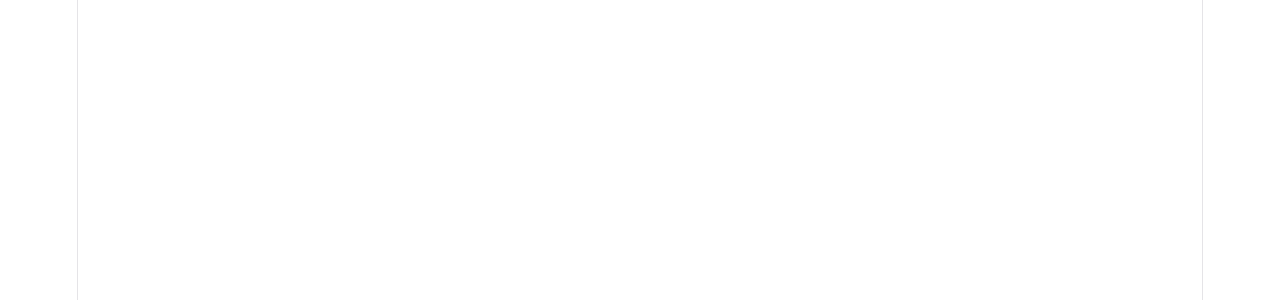
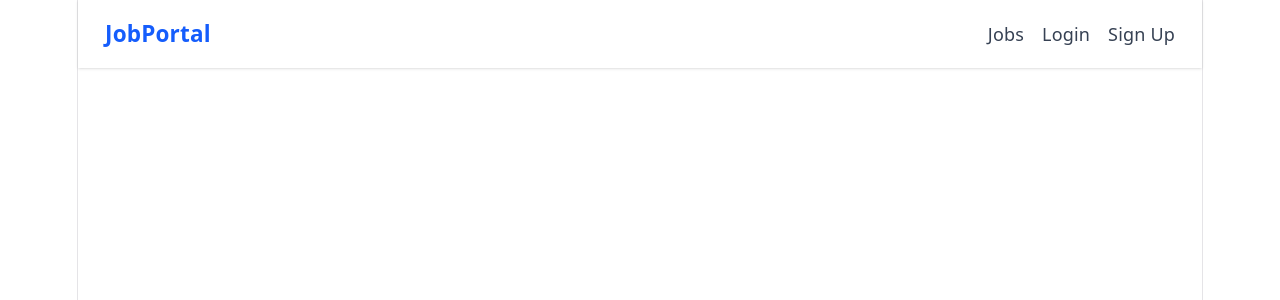
Before and after one commit to Nayan7435/job-portal, a React (Vite) app in the folder client/: page /jobs/1 in a window 1280 px wide. Before the commit this address had no page. Shown: the top 300 px of the page. Built offline with nearby package versions, Linux system fonts and the light colour scheme.

Commit message:
feat: add Navbar with conditional auth-based navigation

```diff
--- a/client/src/App.jsx
+++ b/client/src/App.jsx
@@ -2,14 +2,18 @@
 import Signup from './pages/Signup';
 import Login from './pages/Login';
 import JobsList from './pages/JobsList';
+import Navbar from './components/Navbar';
 
 function App() {
   return (
+    <>
+    <Navbar />
     <Routes>
       <Route path="/signup" element={<Signup />} />
       <Route path="/login" element={<Login />}></Route>
       <Route path='/jobs' element={<JobsList />}></Route>
     </Routes>
+    </>
   );
 }
 
--- /dev/null
+++ b/client/src/components/Navbar.jsx
@@ -0,0 +1,55 @@
+import { Link, useNavigate } from 'react-router-dom';
+import { useAuth } from '../context/useAuth';
+
+const Navbar = () => {
+    const {user, logout} = useAuth();
+    const navigate = useNavigate();
+
+    const handleLogout = () => {
+        logout();
+        navigate('/login');
+    };
+
+    return (
+    <nav className="bg-white shadow px-6 py-4 flex justify-between items-center">
+      <Link to="/jobs" className="text-xl font-bold text-blue-600">
+        JobPortal
+      </Link>
+
+      <div className="flex items-center gap-4">
+        <Link to="/jobs" className="text-gray-700 hover:text-blue-600">
+          Jobs
+        </Link>
+
+        {user ? (
+          <>
+            {user.role === 'recruiter' && (
+              <Link to="/post-job" className="text-gray-700 hover:text-blue-600">
+                Post Job
+              </Link>
+            )}
+            <span className="text-sm text-gray-500">Hi, {user.name}</span>
+            <button
+              onClick={handleLogout}
+              className="bg-red-500 text-white px-3 py-1 rounded text-sm hover:bg-red-600"
+            >
+              Logout
+            </button>
+          </>
+        ) : (
+          <>
+            <Link to="/login" className="text-gray-700 hover:text-blue-600">
+              Login
+            </Link>
+            <Link to="/signup" className="text-gray-700 hover:text-blue-600">
+              Sign Up
+            </Link>
+          </>
+        )}
+      </div>
+    </nav>
+  );
+
+};
+
+export default Navbar;
```
